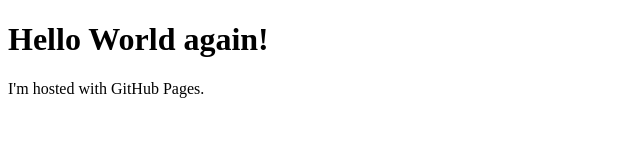
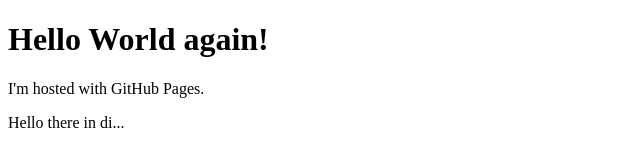
Before and after one commit to johangiannis/github.io, a plain HTML site: page index.html in a window 1280 px wide. Shown: the whole page, without its empty margins (0-640 px from the left). Drawn offline with Linux system fonts and the light colour scheme.

Commit message:
Update index.html

```diff
--- a/index.html
+++ b/index.html
@@ -3,5 +3,6 @@
 <body>
 <h1>Hello World again!</h1>
 <p>I'm hosted with GitHub Pages.</p>
+  <div>Hello there in di...</div>
 </body>
 </html>
```
